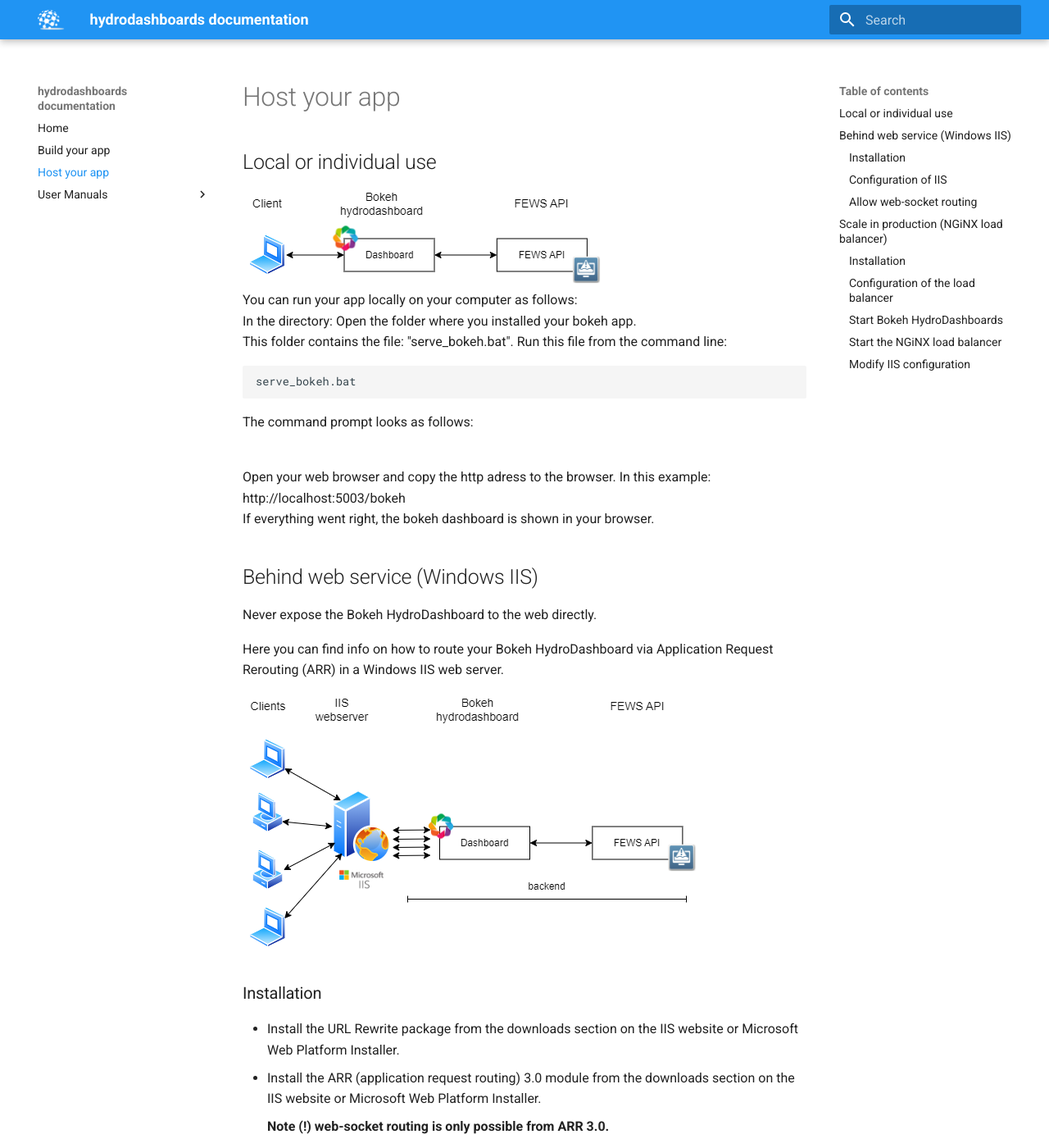
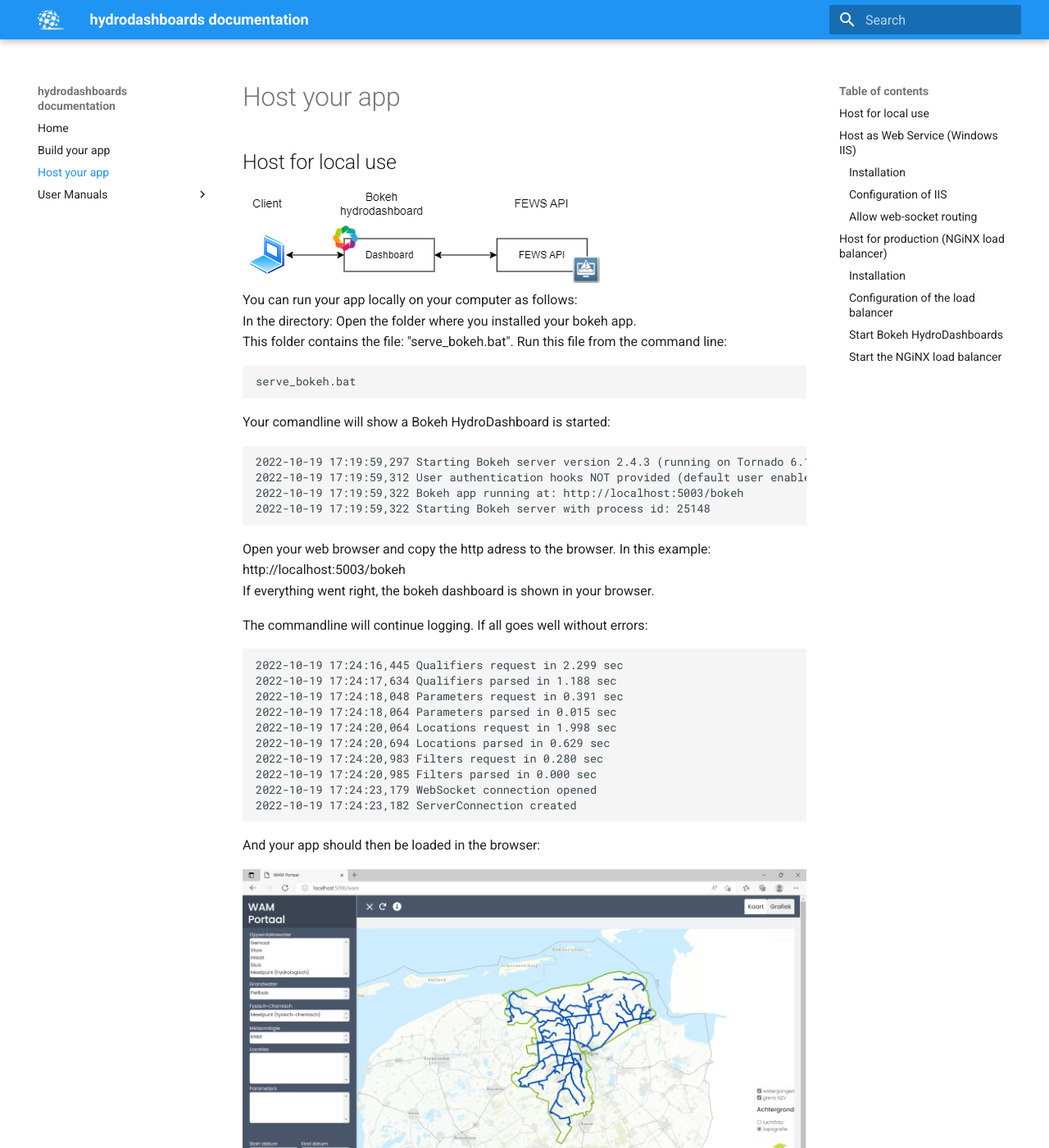
Before and after one commit to d2hydro/hydrodashboards, an MkDocs documentation site: the page built from docs/host.md, in a window 1280 px wide and 1400 px high. Shown: the whole window at 82% size. Built offline with MkDocs 1.6.1 and Material for MkDocs 9.7.7, drawn with Linux system fonts in a browser that asks for light colours; some of the changed text lies outside the part shown.

Commit message:
updated docs

````diff
--- a/docs/host.md
+++ b/docs/host.md
@@ -1,6 +1,6 @@
 # Host your app
 
-## Local or individual use
+## Host for local use
 ![](images/localhost.png "Localhost")
 You can run your app locally on your computer as follows:
 In the directory: Open the folder where you installed your bokeh app.
@@ -9,15 +9,38 @@ This folder contains the file: "serve_bokeh.bat". Run this file from the command
 ```
 serve_bokeh.bat
 ```
-The command prompt looks as follows:
-![](images\localhost_cmd.png  "Localhost cmd")
+Your comandline will show a Bokeh HydroDashboard is started:
+
+```console
+2022-10-19 17:19:59,297 Starting Bokeh server version 2.4.3 (running on Tornado 6.1)
+2022-10-19 17:19:59,312 User authentication hooks NOT provided (default user enabled)
+2022-10-19 17:19:59,322 Bokeh app running at: http://localhost:5003/bokeh
+2022-10-19 17:19:59,322 Starting Bokeh server with process id: 25148
+```
 
 Open your web browser and copy the http adress to the browser. In this example: http://localhost:5003/bokeh
 If everything went right, the bokeh dashboard is shown in your browser.
 
+The commandline will continue logging. If all goes well without errors:
 
+```console
+2022-10-19 17:24:16,445 Qualifiers request in 2.299 sec
+2022-10-19 17:24:17,634 Qualifiers parsed in 1.188 sec
+2022-10-19 17:24:18,048 Parameters request in 0.391 sec
+2022-10-19 17:24:18,064 Parameters parsed in 0.015 sec
+2022-10-19 17:24:20,064 Locations request in 1.998 sec
+2022-10-19 17:24:20,694 Locations parsed in 0.629 sec
+2022-10-19 17:24:20,983 Filters request in 0.280 sec
+2022-10-19 17:24:20,985 Filters parsed in 0.000 sec
+2022-10-19 17:24:23,179 WebSocket connection opened
+2022-10-19 17:24:23,182 ServerConnection created
+```
 
-## Behind web service (Windows IIS)
+And your app should then be loaded in the browser:
+
+![](images/wam_local.png "bokeh local")
+
+## Host as Web Service (Windows IIS)
 
 Never expose the Bokeh HydroDashboard to the web directly.
 
@@ -49,7 +72,7 @@ You can copy-paste this section:
             <rules>
                 <rule name="Bokeh proxy" enabled="true" stopProcessing="true">
                     <match url="(.*)" />
-                    <action type="Rewrite" url="http://127.0.0.1:5006/{R:1}" />
+                    <action type="Rewrite" url="http://127.0.0.1:5003/{R:1}" />
                 </rule>
             </rules>
         </rewrite>
@@ -63,10 +86,10 @@ If not, you will only see an empty html page without content. In this case you h
 
 ![](images\iss_websocket_protocol.png "websocket protocol")
 
-## Scale in production (NGiNX load balancer)
+## Host for production (NGiNX load balancer)
 Bokeh HydroDashboards are scalable. Here we show how we can distribute Bokeh HydroDashboards over multiple proesses using a NGiNX load balancer. With a similar setup you can distribute Bokeh HydroDashboards over (even more) multiple backend servers.
 
-![](host_load_balancer.png "Load Balancer")
+![](images\host_load_balancer.png "Load Balancer")
 
 For more info go to: http://nginx.org/en/docs/http/load_balancing.html
 
@@ -77,32 +100,32 @@ Download the stable version of nginx for windows, unzip it and put this in a cho
 ### Configuration of the load balancer
 The folder conf contains the configuration file: nginx.conf. We need to change this file to enable load balancing. The example below shows the required configuration if we want to distribute the bokeh app traffic over 4 local hosts (5004,5005,5006 and 5007) via the least connection method. The server is listening on port 5003.
 
-    ```json
-    events {}
+```json
+events {}
 
-    http {
-        upstream bokeh {
-        least_conn;
-        server 127.0.0.1:5004;      # Bokeh Server 0
-        server 127.0.0.1:5005;      # Bokeh Server 1
-        server 127.0.0.1:5006;      # Bokeh Server 2
-        server 127.0.0.1:5007;      # Bokeh Server 3
-        }
-        server{
-        listen: 5003;
-        location / {
-            proxy_pass http://bokeh;
-            proxy_set_header Upgrade $http_upgrade;
-            proxy_set_header Connection "upgrade";
-            proxy_http_version 1.1;
-            proxy_set_header X-Forwarded-Proto $scheme;
-            proxy_set_header X-Forwarded-For $proxy_add_x_forwarded_for;
-            proxy_set_header Host $host:$server_port;
-            proxy_buffering off;
-            }
+http {
+    upstream bokeh {
+    least_conn;
+    server 127.0.0.1:5004;      # Bokeh Server 0
+    server 127.0.0.1:5005;      # Bokeh Server 1
+    server 127.0.0.1:5006;      # Bokeh Server 2
+    server 127.0.0.1:5007;      # Bokeh Server 3
+    }
+    server{
+    listen: 5003;
+    location / {
+        proxy_pass http://bokeh;
+        proxy_set_header Upgrade $http_upgrade;
+        proxy_set_header Connection "upgrade";
+        proxy_http_version 1.1;
+        proxy_set_header X-Forwarded-Proto $scheme;
+        proxy_set_header X-Forwarded-For $proxy_add_x_forwarded_for;
+        proxy_set_header Host $host:$server_port;
+        proxy_buffering off;
         }
     }
-    ```
+}
+```
 ### Start Bokeh HydroDashboards
 Your nginx configuration is now ready. Open the bokeh app folder, here you find the file: "serve_bokeh-loadbalancer.bat". If you view this file, you will see it   serves the bokeh application from Run this file from the 4 local hosts (5004,5005,5006 and 5007):
 ```bat
@@ -122,25 +145,3 @@ serve_bokeh-loadbalancer.bat
 Start the nginx.exe (go to the folder where you installed nginx)
 
 If you open the listening port: 5003 (see nginx conf file) in your web browser (http://localhost:5003/bokeh), you have your local load balanced website. Because port: 5003 is redirected to the root-adress of your website (see the last section "(Behind web service (Windows IIS)"), your root website is also load balanced.
-
-### Modify IIS configuration
-
-Modify the web.config file part of the IIS configuration described in [Configuration of IIS](#markdown-header-configuration-of-iis), refering to the NGiNX load-balancer (and not a single bokeh application)
-
-You can copy-paste this section:
-
-```xml
-<?xml version="1.0" encoding="UTF-8"?>
-<configuration>
-    <system.webServer>
-        <rewrite>
-            <rules>
-                <rule name="Bokeh proxy" enabled="true" stopProcessing="true">
-                    <match url="(.*)" />
-                    <action type="Rewrite" url="http://127.0.0.1:5003/{R:1}"/>
-                </rule>
-            </rules>
-        </rewrite>
-    </system.webServer>
-</configuration>
-```
````
Also changed, not shown: docs/images/iis_manager_proxy_settings.png, docs/images/iss_web_config.png, docs/images/localhost_cmd.png (deleted), docs/images/wam_local.png.
